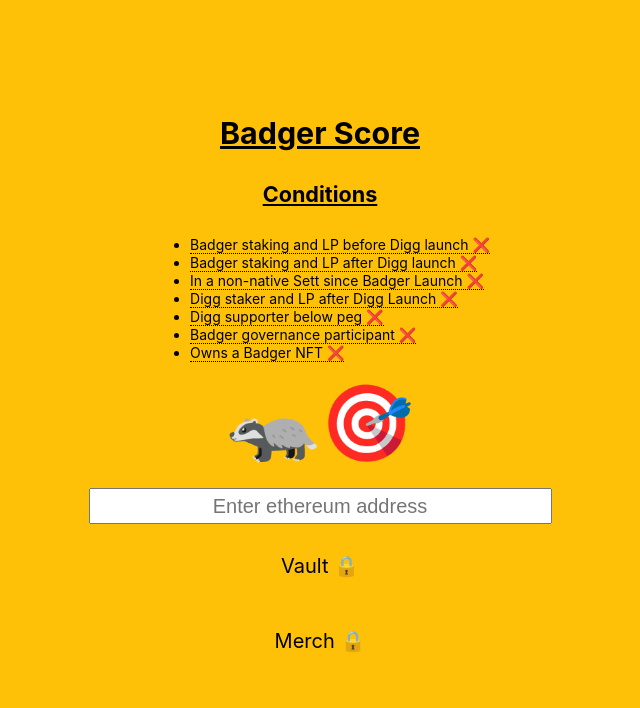
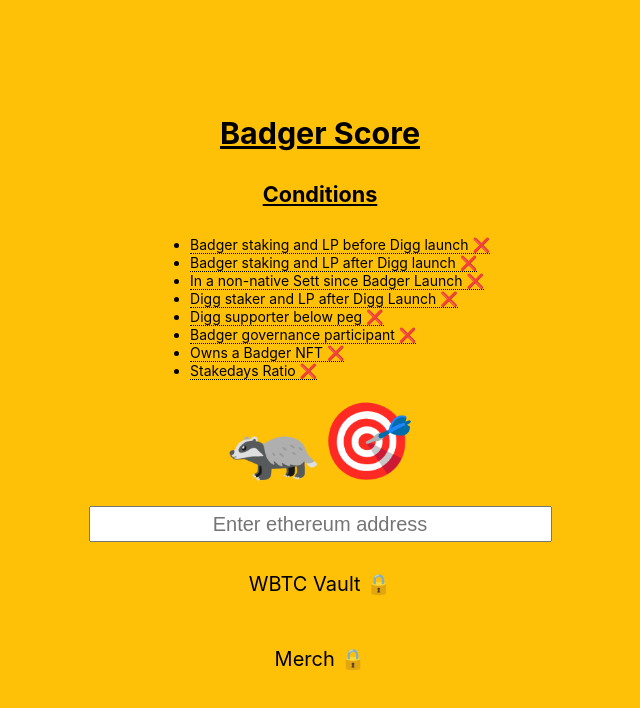
Before and after one commit to Badger-Finance/yearn_whitelist, a React (Create React App) app: page / in a window 1280 px wide. Shown: the top 708 px of the page, without its empty margins (320-960 px from the left). Built offline with nearby package versions, Linux system fonts and the light colour scheme; no server answers.

Commit message:
change url endpoint for scores

```diff
--- a/src/App.js
+++ b/src/App.js
@@ -2,7 +2,7 @@
 import "./tooltip.css";
 import { useEffect, useState } from "react";
 import web3 from "web3";
-import loadWeb3 from "./loadWeb3";
+import Whitelist from './components/Whitelist'
 import conditions from "./conditions";
 
 function App() {
@@ -16,7 +16,7 @@
   useEffect(() => {
     const fetchData = async () => {
       const result = await fetch(
-        "https://badgerdao.tk/rewards/yearn_whitelist_scores.json"
+        "https://badgerdao.tk/rewards/scores.json"
       );
       const response = await result.json();
       let scores = {};
@@ -82,36 +82,23 @@
             placeholder="Enter ethereum address"
           ></input>
           <div className="whitelist">
-            <div className="unlockable">
-              {address in whitelist && whitelist[address].vaultAllowed ? (
-                <div className="unlockable">
-                  <div className="whitelist-text">Vault 🔓</div>
-                  <div className="whitelist-text">
-                    Accessible at {}
-                    <a href="https://app.badger.finance">
-                      https://app.badger.finance
-                    </a>
-                  </div>
-                </div>
-              ) : (
-                <div className="whitelist-text">Vault 🔒</div>
-              )}
-            </div>
-            <div className="unlockable">
-              {address in whitelist && whitelist[address].merchAllowed ? (
-                <div>
-                  <div className="whitelist-text">Merch 🔓</div>
-                  <div className="whitelist-text">
-                    Accessible at{" "}
-                    <a href="https://verification.badger.finance">
-                      https://verification.badger.finance
-                    </a>
-                  </div>
-                </div>
-              ) : (
-                <div className="whitelist-text">Merch 🔒</div>
-              )}
-            </div>
+            <Whitelist
+            allowed={address in whitelist && whitelist[address].vaultAllowed}
+            name={"WBTC Vault"}
+            link={"https://app.badger.finance"}
+            />
+            <Whitelist
+            allowed={address in whitelist && whitelist[address].merchAllowed}
+            name={"Merch"}
+            link={"https://shop.badger.finance"}
+            />
+            {/*<Whitelist
+            allowed={address in whitelist}
+            name={"Digg Airdrop"}
+            link={"https://app.badger.finance"}
+            />*/}
+
+
           </div>
         </div>
       </header>
--- /dev/null
+++ b/src/components/Whitelist.jsx
@@ -0,0 +1,22 @@
+
+function Whitelist({allowed,name,link}) {
+    return(
+    <div className="unlockable">
+    {allowed ? (
+      <div>
+        <div className="whitelist-text">{name} 🔓</div>
+        <div className="whitelist-text">
+          Accessible at{" "}
+          <a href={link}>
+            {link}
+          </a>
+        </div>
+      </div>
+    ) : (
+      <div className="whitelist-text">{name} 🔒</div>
+    )}
+  </div>)
+}
+
+
+export default Whitelist
--- a/src/conditions.js
+++ b/src/conditions.js
@@ -27,6 +27,10 @@
     condition: "Owns a Badger NFT",
     tooltip: "Owns any of the BadgerDAO NFTS",
   },
+  cond8:{
+    condition:"Stakedays Ratio",
+    tooltip:"Stakedays ratio above X from DIGG launch to up to BSC launch"
+  }
 };
 
 export default conditions
```
